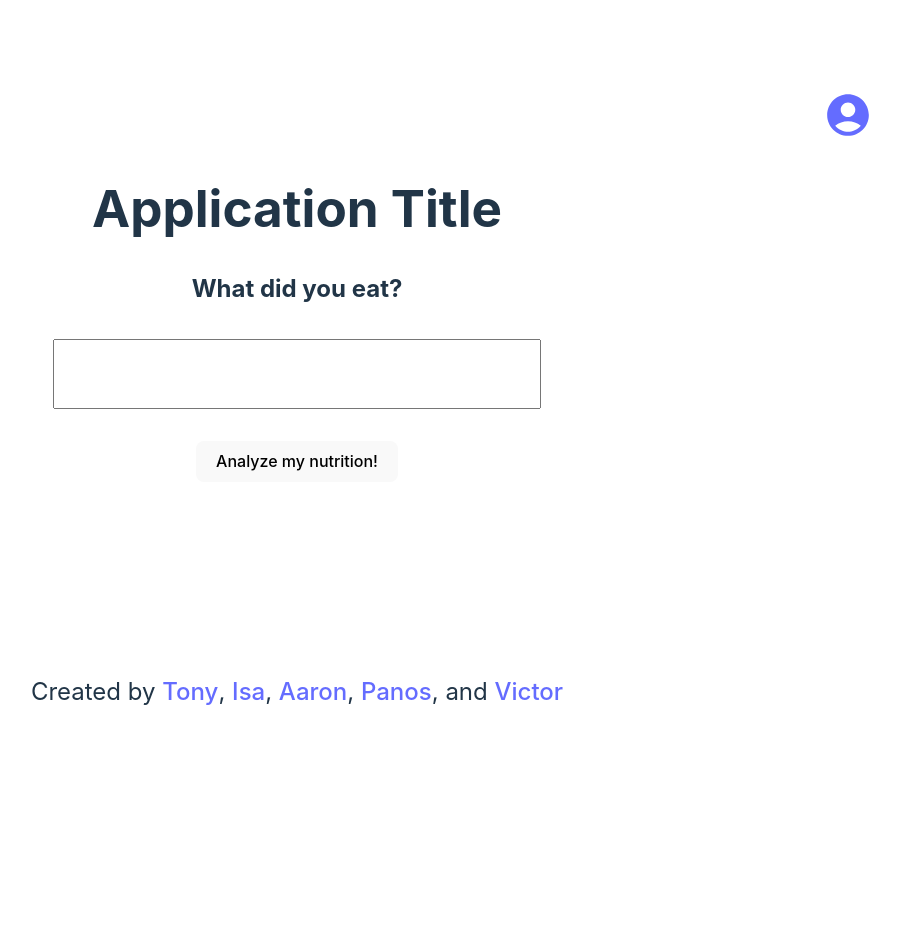
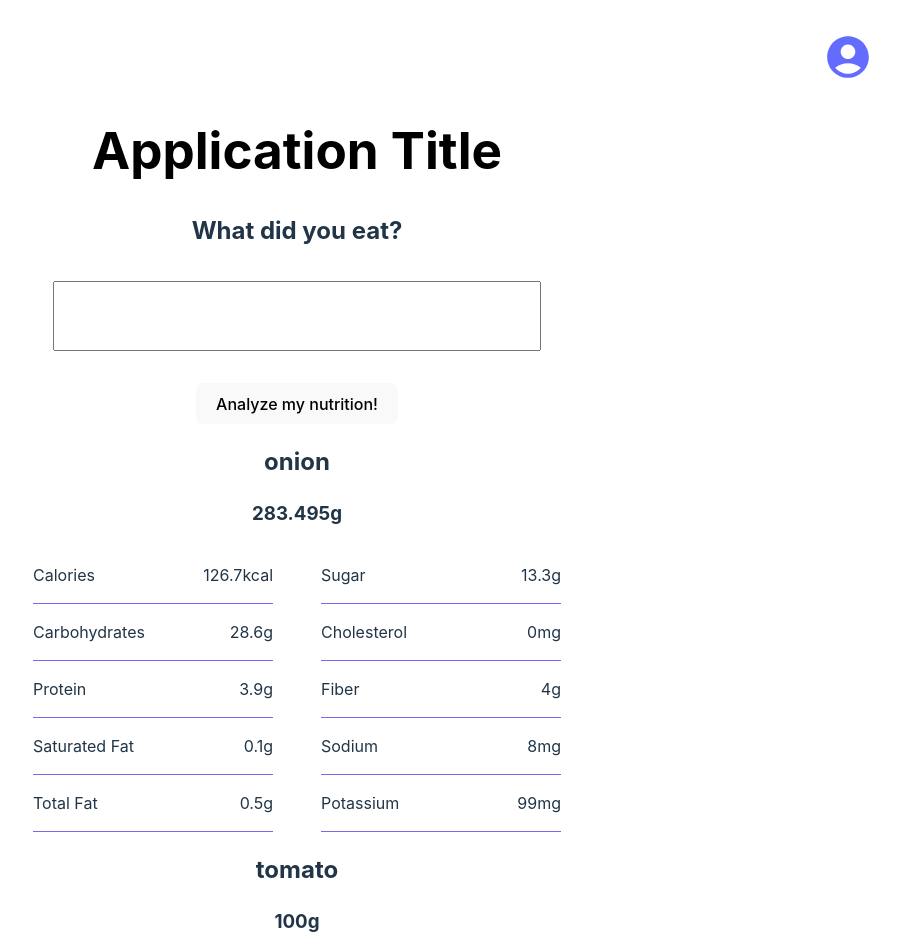
Before and after one commit to zalu224/411-Proj, a React (Vite) app in the folder client/: page / in a window 1280 px wide. Shown: the top 952 px of the page, without its empty margins (343-1243 px from the left). Before the commit the page ends 800 px from the top, so only its background shows below. Built offline with nearby package versions, Linux system fonts and the light colour scheme.

Commit message:
added response dispaly to home page

```diff
--- /dev/null
+++ b/client/src/components/NutritionResponse.css
@@ -0,0 +1,23 @@
+.response-column {
+    width: 15rem;
+    margin: auto;
+}
+
+.response-container {
+    width: 50%;
+    margin: auto;
+}
+
+.response-item-body {
+    display: flex;
+    flex-flow: row wrap;
+    text-align: left;
+    justify-content: space-around;
+}
+
+.response-column-field {
+    display: flex;
+    flex-direction: row;
+    justify-content: space-between;
+    border-bottom: 1px solid mediumslateblue;
+}
--- /dev/null
+++ b/client/src/components/NutritionResponse.jsx
@@ -0,0 +1,85 @@
+import PropTypes from "prop-types";
+
+import "./NutritionResponse.css";
+
+const NutritionResponse = ({ response }) => {
+  return (
+    <div className="response-container">
+      {response.map((item, index) => (
+        <div className="response-item" key={index}>
+          <h2>{item.name}</h2>
+          <h3>{item.serving_size_g}g</h3>
+          <div className="response-item-body">
+            <div className="response-column">
+              <div className="response-column-field">
+                <p>Calories </p>
+                <p className="response-field-value">{item.calories}kcal</p>
+              </div>
+              <div className="response-column-field">
+                <p>Carbohydrates </p>{" "}
+                <p className="response-field-value">
+                  {item.carbohydrates_total_g}g
+                </p>
+              </div>
+              <div className="response-column-field">
+                <p>Protein </p>
+                <p className="response-field-value">{item.protein_g}g</p>
+              </div>
+              <div className="response-column-field">
+                <p>Saturated Fat </p>
+                <p>{item.fat_saturated_g}g</p>
+              </div>
+              <div className="response-column-field">
+                <p>Total Fat </p>
+                <p>{item.fat_total_g}g</p>
+              </div>
+            </div>
+            <div className="response-column">
+              <div className="response-column-field">
+                <p>Sugar </p>
+                <p>{item.sugar_g}g</p>
+              </div>
+              <div className="response-column-field">
+                <p>Cholesterol </p>
+                <p>{item.cholesterol_mg}mg</p>
+              </div>
+              <div className="response-column-field">
+                <p>Fiber </p>
+                <p>{item.fiber_g}g</p>
+              </div>
+              <div className="response-column-field">
+                <p>Sodium </p>
+                <p>{item.sodium_mg}mg</p>
+              </div>
+              <div className="response-column-field">
+                <p>Potassium </p>
+                <p>{item.potassium_mg}mg</p>
+              </div>
+            </div>
+          </div>
+        </div>
+      ))}
+    </div>
+  );
+};
+
+NutritionResponse.propTypes = {
+  response: PropTypes.arrayOf(
+    PropTypes.shape({
+      sugar_g: PropTypes.number.isRequired,
+      fiber_g: PropTypes.number.isRequired,
+      serving_size_g: PropTypes.number.isRequired,
+      sodium_mg: PropTypes.number.isRequired,
+      name: PropTypes.string.isRequired,
+      potassium_mg: PropTypes.number.isRequired,
+      fat_saturated_g: PropTypes.number.isRequired,
+      fat_total_g: PropTypes.number.isRequired,
+      calories: PropTypes.number.isRequired,
+      cholesterol_mg: PropTypes.number.isRequired,
+      protein_g: PropTypes.number.isRequired,
+      carbohydrates_total_g: PropTypes.number.isRequired,
+    })
+  ).isRequired,
+};
+
+export default NutritionResponse;
--- a/client/src/pages/home/Home.css
+++ b/client/src/pages/home/Home.css
@@ -18,6 +18,10 @@
 
 .home-footer-link:hover {
     text-decoration: underline;
+}
+
+.home-title {
+    color: black;
 }
 
 .search-bar {
--- a/client/src/pages/home/Home.jsx
+++ b/client/src/pages/home/Home.jsx
@@ -2,13 +2,15 @@ import { useState } from "react";
 import axios from "axios";
 import AccountCircleIcon from "@mui/icons-material/AccountCircle";
 import { Link } from "react-router-dom";
+
+import NutritionResponse from "../../components/NutritionResponse";
 
 import "./Home.css";
 
 const Home = () => {
   const [query, setQuery] = useState(" ");
   const [loading, setLoading] = useState(false);
-  const [isResponse, setIsResponse] = useState(false);
+  const [isResponse, setIsResponse] = useState(true);
 
   // store this in database
   const creatorLinks = {
@@ -21,18 +23,56 @@ const Home = () => {
 
   const handleQuery = () => {
     setLoading(true);
+    if (query.trim() === "") {
+      console.log("query is empty");
+      setLoading(false);
+      return;
+    }
     axios
       .get("get request for calorie api results")
       .then((response) => {
         /* parse api response data */
         console.log(response);
-        setIsResponse(true);
+        setIsResponse(false);
         setLoading(false);
       })
       .catch((error) => {
         console.log(error);
         setLoading(false);
       });
+  };
+
+  const sampleResponse = {
+    items: [
+      {
+        sugar_g: 13.3,
+        fiber_g: 4,
+        serving_size_g: 283.495,
+        sodium_mg: 8,
+        name: "onion",
+        potassium_mg: 99,
+        fat_saturated_g: 0.1,
+        fat_total_g: 0.5,
+        calories: 126.7,
+        cholesterol_mg: 0,
+        protein_g: 3.9,
+        carbohydrates_total_g: 28.6,
+      },
+      {
+        sugar_g: 2.6,
+        fiber_g: 1.2,
+        serving_size_g: 100,
+        sodium_mg: 4,
+        name: "tomato",
+        potassium_mg: 23,
+        fat_saturated_g: 0,
+        fat_total_g: 0.2,
+        calories: 18.2,
+        cholesterol_mg: 0,
+        protein_g: 0.9,
+        carbohydrates_total_g: 3.9,
+      },
+    ],
   };
 
   return (
@@ -45,11 +85,6 @@ const Home = () => {
         </div>
         <h1 className="home-title">Application Title</h1>
       </div>
-      {isResponse ? (
-        "placeholder"
-      ) : loading ? (
-        "placeholder"
-      ) : (
       <div className="search-bar">
         <h2 className="search-bar-title">What did you eat?</h2>
         <input
@@ -61,8 +96,14 @@ const Home = () => {
         <button className="search-bar-button" onClick={handleQuery}>
           Analyze my nutrition!
         </button>
+        {loading ? (
+          "loading"
+        ) : isResponse ? (
+          <NutritionResponse response={sampleResponse.items} />
+        ) : (
+          "no response"
+        )}
       </div>
-      )}
       <div className="home-footer">
         Created by{" "}
         <a
```
Lines whose indentation alone changed are shown as unchanged.
